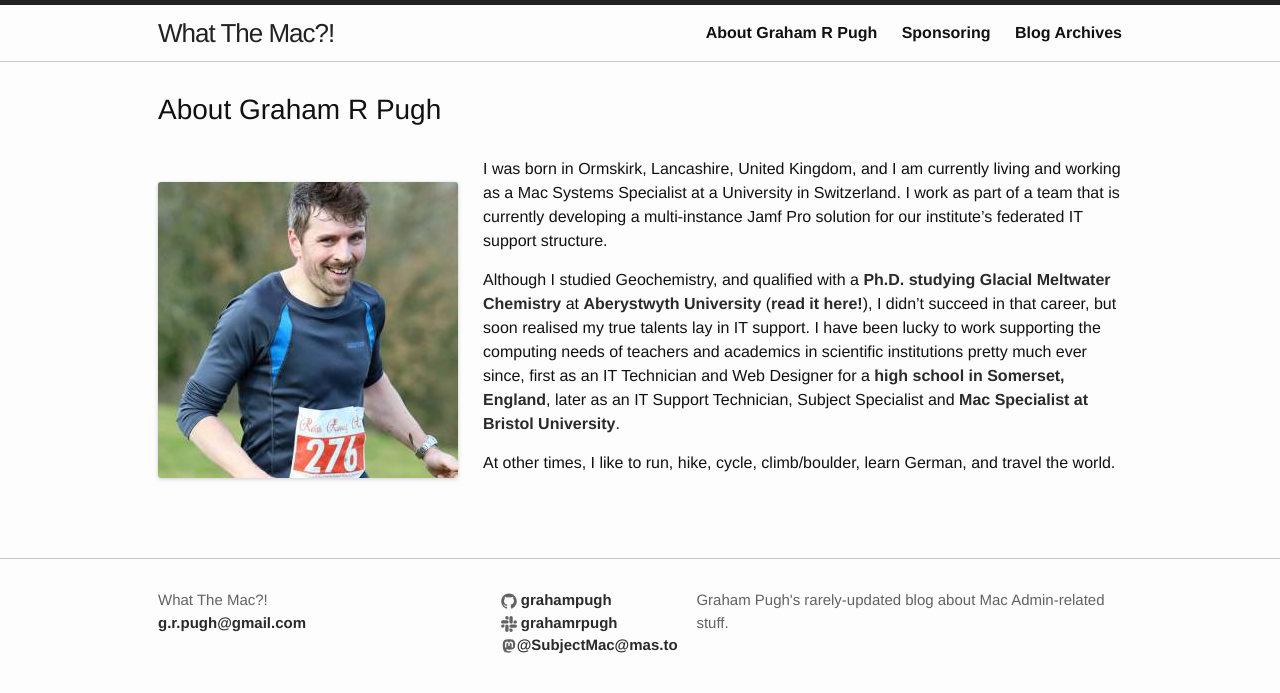
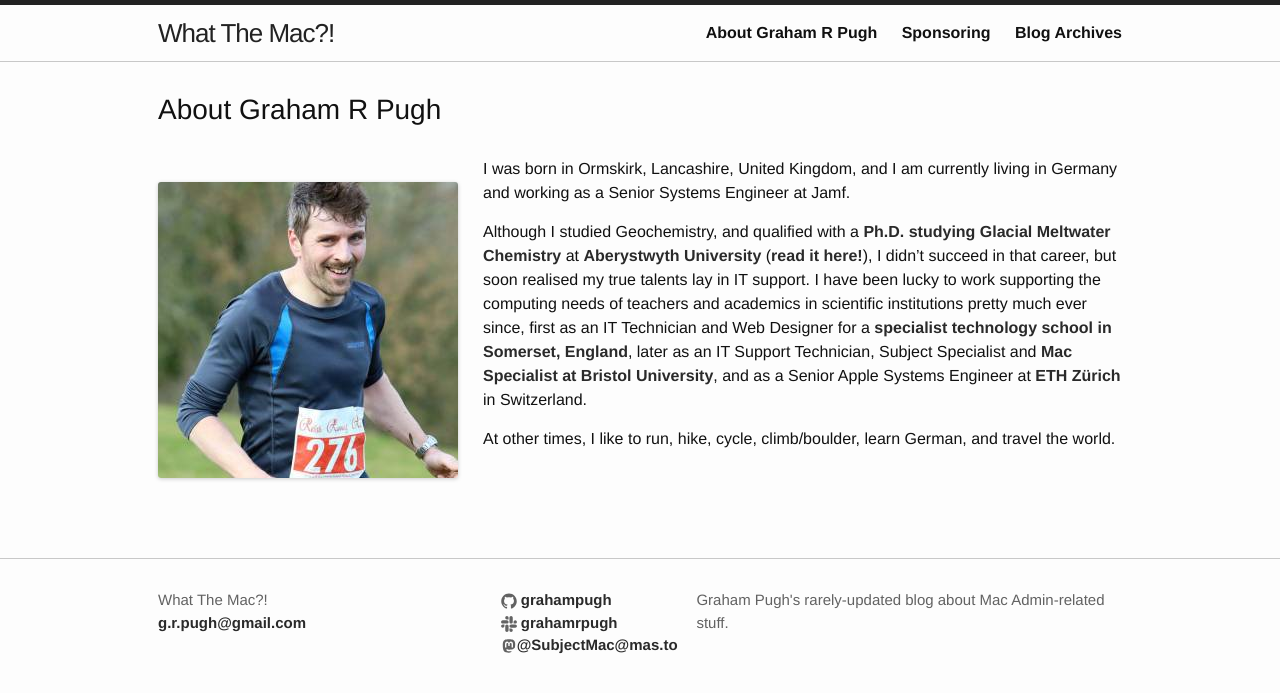
Before and after one commit to grahampugh/grahampugh.github.io, a Jekyll site: the page built from about.md, in a window 1280 px wide. Shown: the top 693 px of the page. Built offline with Jekyll 4.4.1, drawn with Linux system fonts in a browser that asks for light colours; comment, search, counter and statistics services are not loaded.

Commit message:
update about

```diff
--- a/about.md
+++ b/about.md
@@ -5,9 +5,9 @@ title: About Graham R Pugh
 
 <img align="left" style="margin-right:25px;margin-bottom:50px" src="/assets/images/1506582_561159523982174_1717740710_n.jpg" />
 
-I was born in Ormskirk, Lancashire, United Kingdom, and I am currently living and working as a Mac Systems Specialist at a University in Switzerland. I work as part of a team that is currently developing a multi-instance Jamf Pro solution for our institute's federated IT support structure.
+I was born in Ormskirk, Lancashire, United Kingdom, and I am currently living in Germany and working as a Senior Systems Engineer at Jamf.
 
-Although I studied Geochemistry, and qualified with a [Ph.D. studying Glacial Meltwater Chemistry][1] at [Aberystwyth University][3] ([read it here!][2]), I didn't succeed in that career, but soon realised my true talents lay in IT support. I have been lucky to work supporting the computing needs of teachers and academics in scientific institutions pretty much ever since, first as an IT Technician and Web Designer for a [high school in Somerset, England][4], later as an IT Support Technician, Subject Specialist and [Mac Specialist at Bristol University][5].
+Although I studied Geochemistry, and qualified with a [Ph.D. studying Glacial Meltwater Chemistry][1] at [Aberystwyth University][3] ([read it here!][2]), I didn't succeed in that career, but soon realised my true talents lay in IT support. I have been lucky to work supporting the computing needs of teachers and academics in scientific institutions pretty much ever since, first as an IT Technician and Web Designer for a [specialist technology school in Somerset, England][4], later as an IT Support Technician, Subject Specialist and [Mac Specialist at Bristol University][5], and as a Senior Apple Systems Engineer at [ETH Zürich][6] in Switzerland.
 
 At other times, I like to run, hike, cycle, climb/boulder, learn German, and travel the world.
 
```
Also changed, not shown: other parts of about.md (+1 -0 lines).
